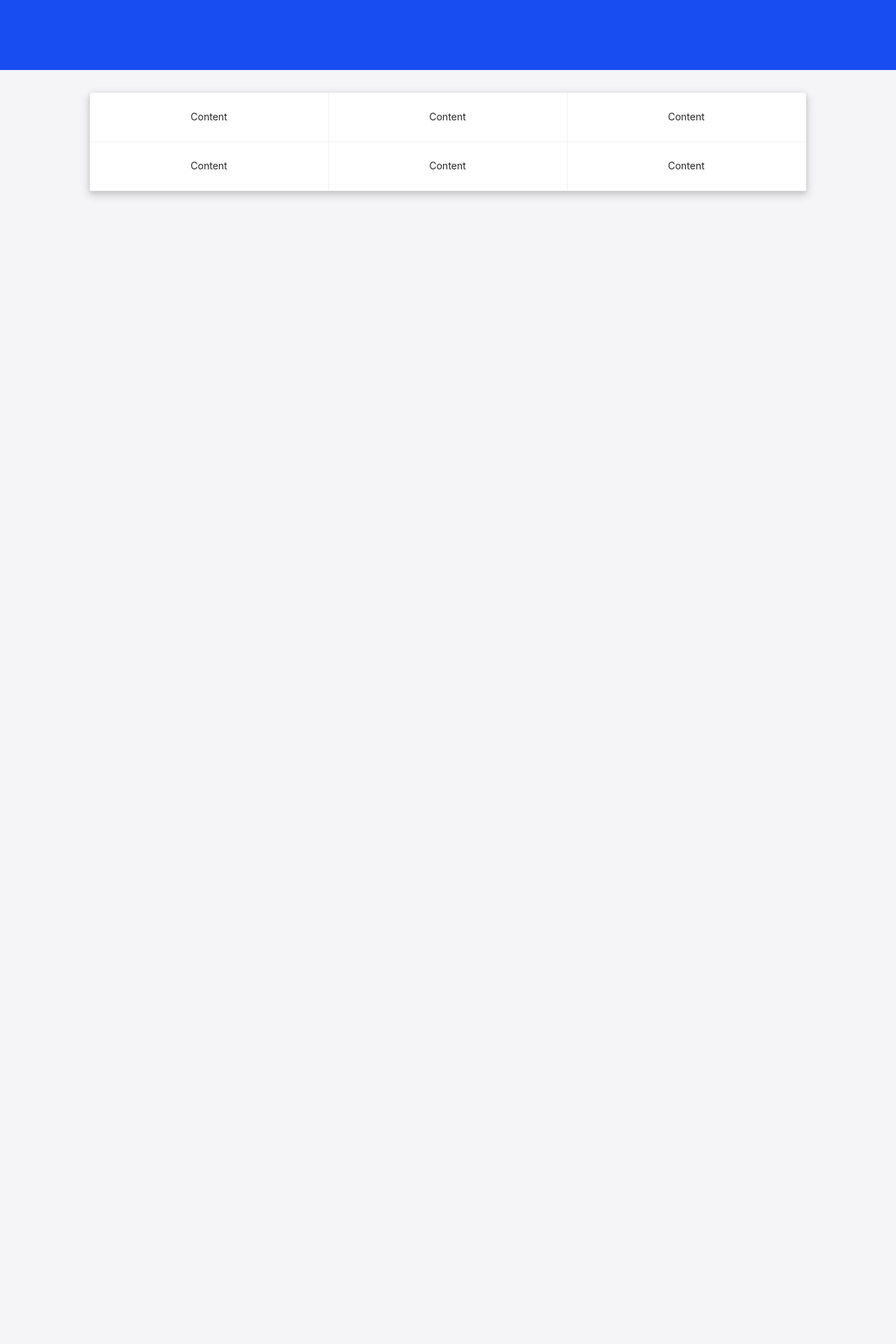
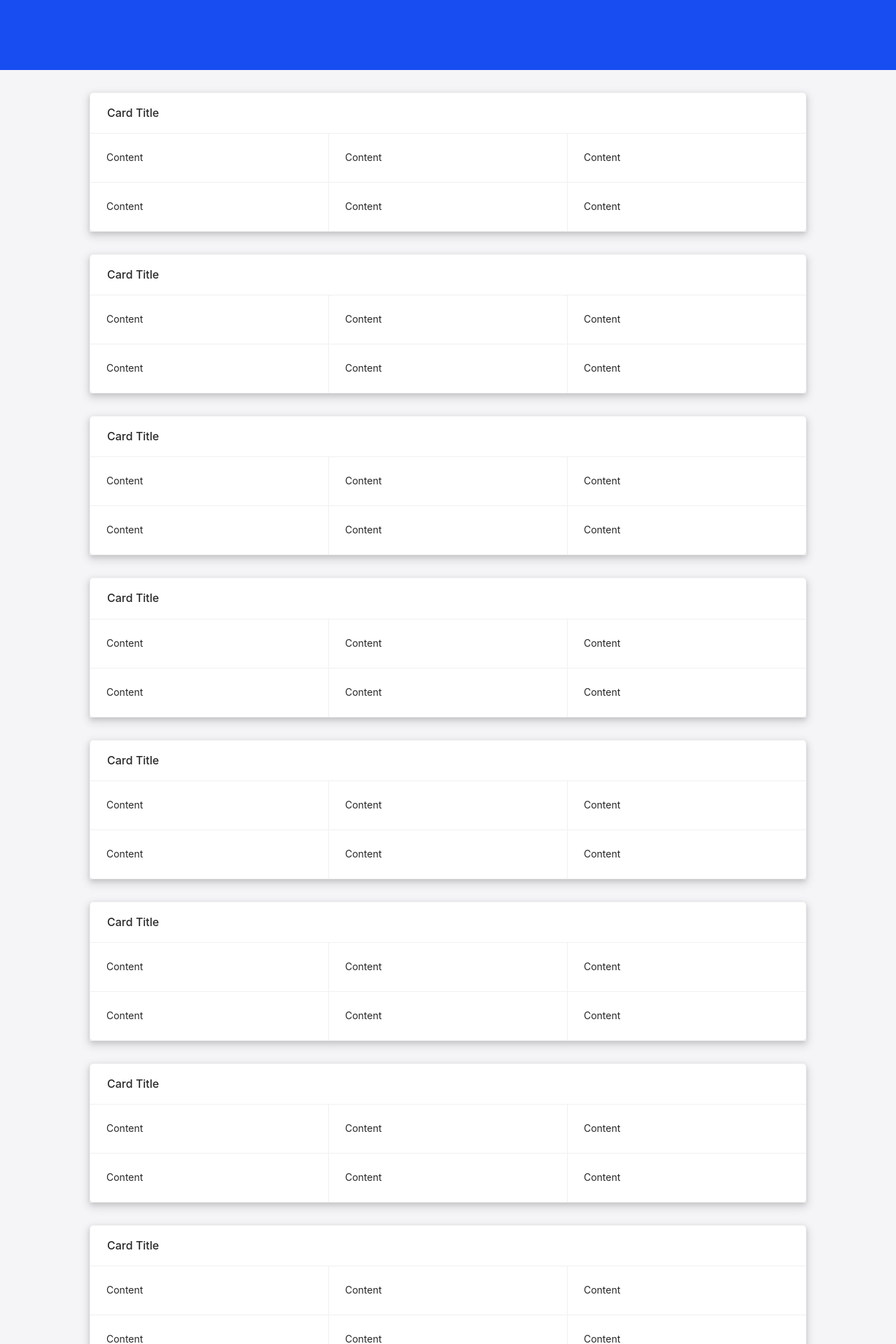
Before and after one commit to MichaelGee/stock-watch, a React (Create React App) app: page / in a window 1280 px wide. Shown: the part 220-2140 px from the top of the page at 70% size. Before the commit the page ends 800 px from the top, so only its background shows below. Built offline with nearby package versions, Linux system fonts and the light colour scheme.

Commit message:
changed the color of the card title

```diff
--- a/src/components/card.js
+++ b/src/components/card.js
@@ -6,11 +6,12 @@ const BasicCard = () => {
   const card = {
     borderRadius: "5px",
     // backgroundColor: "#E1F8EF",
-    borderColor: "transparent",
+
     boxShadow:
       "0 1px 2px -2px rgba(0, 0, 0, 0.16), 0 3px 6px 0 rgba(0, 0, 0, 0.12), 0 5px 12px 4px rgba(0, 0, 0, 0.09)",
     width: "80vw",
     padding: "0px",
+    textAlign: "left",
   };
 
   // const gridStyle = {
@@ -28,7 +29,7 @@ const BasicCard = () => {
   return (
     <div>
       <CardWrapper>
-        <Card style={card}>
+        <Card style={card} title='Card Title'>
           <Card.Grid hoverable={false}>Content</Card.Grid>
           <Card.Grid hoverable={false}>Content</Card.Grid>
           <Card.Grid hoverable={false}>Content</Card.Grid>
--- a/src/pages/homepage.js
+++ b/src/pages/homepage.js
@@ -7,6 +7,15 @@ const Homepage = () => {
     <div>
       <Banner />
       <BasicCard />
+      <BasicCard />
+      <BasicCard />
+      <BasicCard />
+      <BasicCard />
+      <BasicCard />
+      <BasicCard />
+      <BasicCard />
+      <BasicCard />
+      <BasicCard />
     </div>
   );
 };
```
